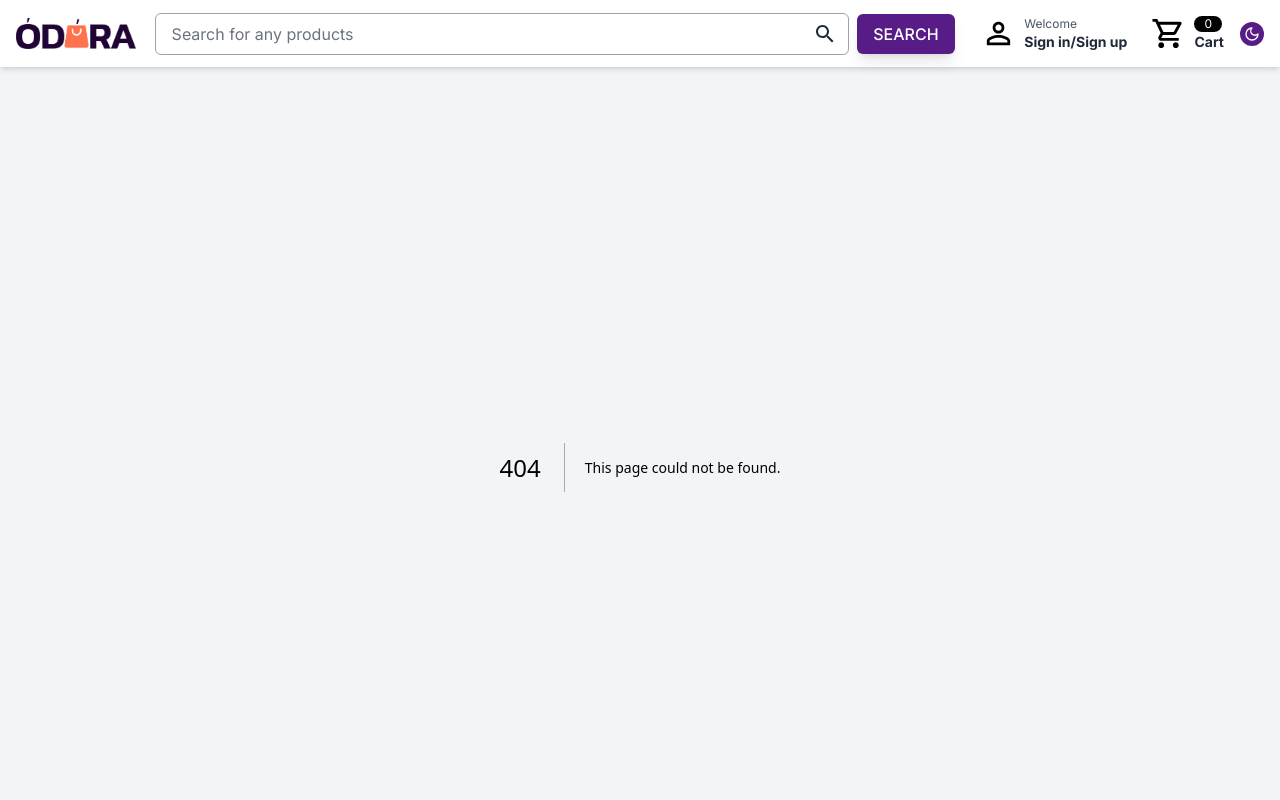
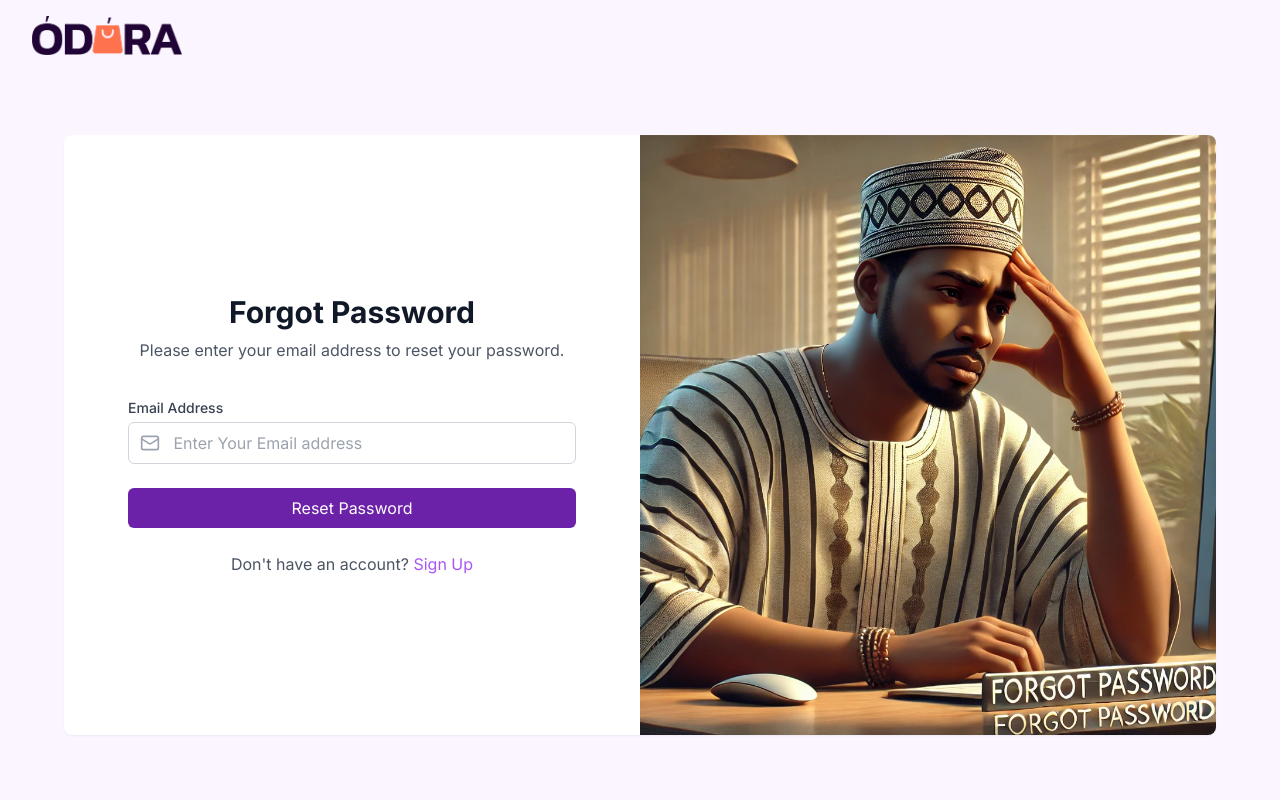
Before and after one commit to Jester8/Odara-ecommerce, a Next.js app: page /reset in a window 1280 px wide. Before the commit this address had no page. Shown: the top 800 px of the page. Built offline with nearby package versions, Linux system fonts and the light colour scheme.

Commit message:
Forgot password

```diff
--- a/src/app/layout.js
+++ b/src/app/layout.js
@@ -23,7 +23,7 @@ export default function RootLayout({ children }) {
     return () => clearTimeout(timer);
   }, []);
 
-  const isAuthPage = pathname === "/signin" || pathname === "/signup";
+  const isAuthPage = pathname === "/signin" || pathname === "/signup" || pathname === "/reset";
 
   return (
     <html lang="en">
--- /dev/null
+++ b/src/app/reset/page.js
@@ -0,0 +1,91 @@
+"use client";
+import Image from "next/image";
+import React, { useState } from "react";
+import { Mail } from "lucide-react";
+import auth from "../assets/img/forgot.webp";
+import {  ArrowLeft } from "lucide-react";
+import logo from "../assets/img/Odara invert.png";
+import Link from "next/link";
+
+const Reset = () => {
+  return (
+    <div className="min-h-screen bg-purple-50 flex flex-col">
+      <div className="w-full py-4 flex justify-center sm:justify-start px-4 sm:px-8">
+        <Image
+          src={logo}
+          alt="Odara Logo"
+          width={150}
+          height={150}
+          className="object-contain"
+        />
+      </div>
+
+      <div className="flex-1 flex items-center justify-center p-4">
+
+
+
+        <div className="bg-white rounded-lg shadow-sm flex flex-col sm:flex-row w-full max-w-6xl overflow-hidden">
+          <div className="w-full sm:w-1/2 p-8 flex flex-col items-center justify-center">
+            <div className="mb-9 text-center">
+              <h2 className="text-3xl font-bold text-gray-900">Forgot Password</h2>
+              <p className="text-gray-600 mt-2">
+                Please enter your email address to reset your password.
+              </p>
+            </div>
+
+            <form className="space-y-6 w-full max-w-md">
+              {/* Email Field */}
+              <div>
+                <label
+                  htmlFor="email"
+                  className="block text-sm font-medium text-gray-700"
+                >
+                  Email Address
+                </label>
+                <div className="mt-1 relative">
+                  <input
+                    type="email"
+                    id="email"
+                    className="w-full pl-10 pr-4 py-2 border border-gray-300 rounded-md focus:ring-purple-500 focus:border-purple-500 outline-none"
+                    placeholder=" Enter Your Email address"
+                  />
+                  <Mail
+                    className="absolute left-3 top-1/2 transform -translate-y-1/2 text-gray-400"
+                    size={20}
+                  />
+                </div>
+              </div>
+
+
+
+              <button
+                type="button"
+                className="w-full bg-purple-800 text-white py-2 px-5 rounded-md hover:bg-purple-800 transition duration-200"
+              >
+                Reset Password
+              </button>
+              <div>
+
+<p className="text-center text-gray-600">
+  Don't have an account? <Link href="/signup" className="text-purple-500 hover:underline">Sign Up</Link>
+  </p>
+</div>
+
+
+            </form>
+          </div>
+
+          <div className="hidden sm:block sm:w-1/2 relative h-[600px]">
+            <Image
+              src={auth}
+              alt="Authentication"
+              className="object-cover w-full h-full"
+            />
+          </div>
+        </div>
+      </div>
+    </div>
+  );
+};
+
+export default Reset;
--- a/src/app/signin/page.js
+++ b/src/app/signin/page.js
@@ -5,6 +5,7 @@ import { Eye, EyeOff, Mail, Lock } from "lucide-react";
 import auth from "../assets/img/auth1.png";
 import logo from "../assets/img/Odara invert.png";
 import google from "../assets/img/google.png";
+import Link from "next/link";
 
 const Signin = () => {
   const [showPassword, setShowPassword] = useState(false);
@@ -22,7 +23,7 @@ const Signin = () => {
       </div>
 
       <div className="flex-1 flex items-center justify-center p-4">
-        <div className="bg-white rounded-lg shadow-lg flex flex-col sm:flex-row w-full max-w-6xl overflow-hidden">
+        <div className="bg-white rounded-lg shadow-sm flex flex-col sm:flex-row w-full max-w-6xl overflow-hidden">
           <div className="w-full sm:w-1/2 p-8">
             <div className="mb-8 text-center sm:text-left">
               <h2 className="text-3xl font-bold text-gray-900">Welcome Back</h2>
@@ -85,19 +86,14 @@ const Signin = () => {
 
               {/* Remember Me Checkbox */}
               <div className="flex items-center justify-between">
-                <label className="flex items-center text-sm text-gray-600">
+                <label className="flex items-center text-md text-gray-600">
                   <input
                     type="checkbox"
                     className="mr-2 rounded focus:ring focus:ring-purple-300"
                   />
                   Remember Me
                 </label>
-                <a
-                  href="#"
-                  className="text-sm font-medium text-purple-500 hover:underline"
-                >
-                  Forgot Password?
-                </a>
+                <Link href="reset" className="text-purple-500 hover:underline"> <p>Forgot Password</p></Link>
               </div>
 
 
@@ -105,17 +101,12 @@ const Signin = () => {
 
               <button
                 type="button"
-                className="w-full bg-purple-900 text-white py-2 px-5 rounded-md hover:bg-purple-800 transition duration-200"
+                className="w-full bg-purple-900 text-white py-3 px-5 rounded-md hover:bg-purple-800 transition duration-200"
               >
                 Sign In
               </button>
 
-              <div>
 
-                <p className="text-center text-gray-600">
-                  OR
-                  </p>
-                </div>
 
               <button
                 type="button"
@@ -125,13 +116,19 @@ const Signin = () => {
 <Image
                   src={google}
                   alt="Google Logo"
-                  width={40}
+                  width={30}
                   height={40}
                   className="object-contain"
                 />
 
                 Sign in with Google
               </button>
+              <div>
+
+<p className="text-center text-gray-600">
+  Don't have an account? <Link href="/signup" className="text-purple-500 hover:underline">Sign Up</Link>
+  </p>
+</div>
 
             </form>
           </div>
--- a/src/app/signup/page.js
+++ b/src/app/signup/page.js
@@ -5,8 +5,10 @@ import { Eye, EyeOff, Mail, Lock, ArrowLeft, User, Phone, Calendar } from "lucid
 import Link from "next/link";
 import auth from "../assets/img/auth.jpg";
 import logo from "../assets/img/Odara invert.png";
+import { useRouter } from "next/navigation";
 
 const Signup = () => {
+  const router = useRouter();
   const [showPassword, setShowPassword] = useState(false);
   const [showConfirmPassword, setShowConfirmPassword] = useState(false);
   const [currentStep, setCurrentStep] = useState(1);
@@ -36,7 +38,7 @@ const Signup = () => {
 
       <div className="flex-1 flex items-center justify-center p-4">
         {/* Rest of the component remains the same */}
-        <div className="bg-white rounded-lg shadow-lg flex flex-col sm:flex-row w-full max-w-6xl overflow-hidden">
+        <div className="bg-white rounded-lg shadow-sm flex flex-col sm:flex-row w-full max-w-6xl overflow-hidden">
           <div className="w-full sm:w-1/2 p-4 sm:p-8">
             {/* Previous code remains identical from here onwards */}
             {currentStep === 1 && (
@@ -145,6 +147,8 @@ const Signup = () => {
                     <button
                       type="button"
                       className="w-1/3 bg-orange-500 text-white py-3 sm:py-2 px-4 rounded-md hover:bg-orange-400 transition duration-200 text-base"
+                onClick={() => router.push("/signin")}
+
                     >
                       Skip
                     </button>
```
Also changed, not shown: src/app/assets/img/forgot.webp (added), src/app/confirmPassword/page.js (added).
